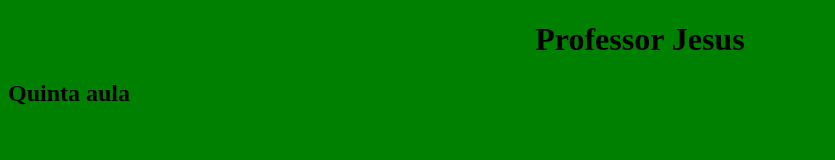
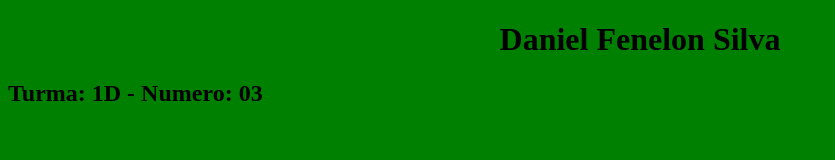
Before and after one commit to theguyoninternet/primeirod_2t, a plain HTML site: page index.html in a window 1280 px wide. Shown: the whole page, without its empty margins (0-835 px from the left). Drawn offline with Linux system fonts and the light colour scheme.

Commit message:
Add files via upload

```diff
--- a/index.html
+++ b/index.html
@@ -6,7 +6,7 @@
     <link rel="stylesheet" href="estilo.css">
   </head>
   <body>
-    <h1>Professor Jesus</h1>
-    <h2>Quinta aula</h2>
-  </body>
+    <h1>Daniel Fenelon Silva </h1>
+    <h2>Turma: 1D - Numero: 03 </h2>
+ </body>
 </html>
```
